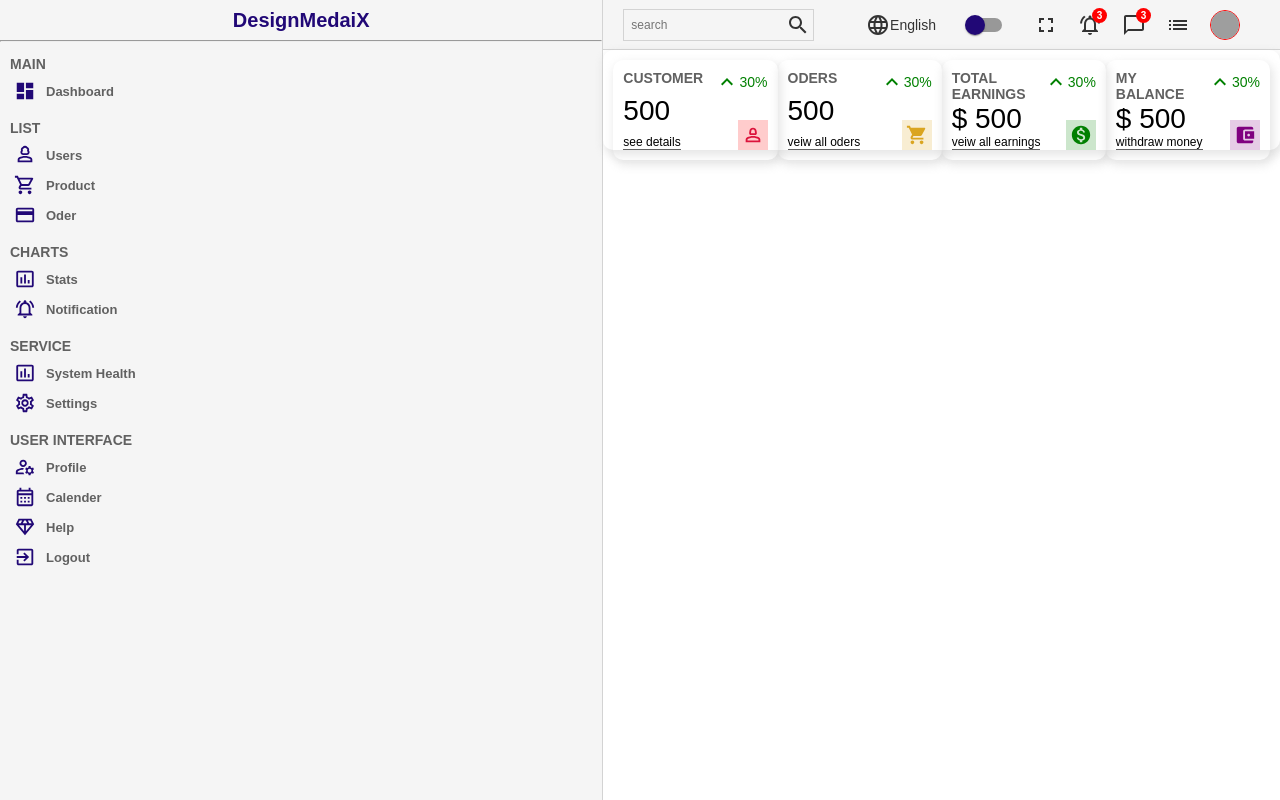
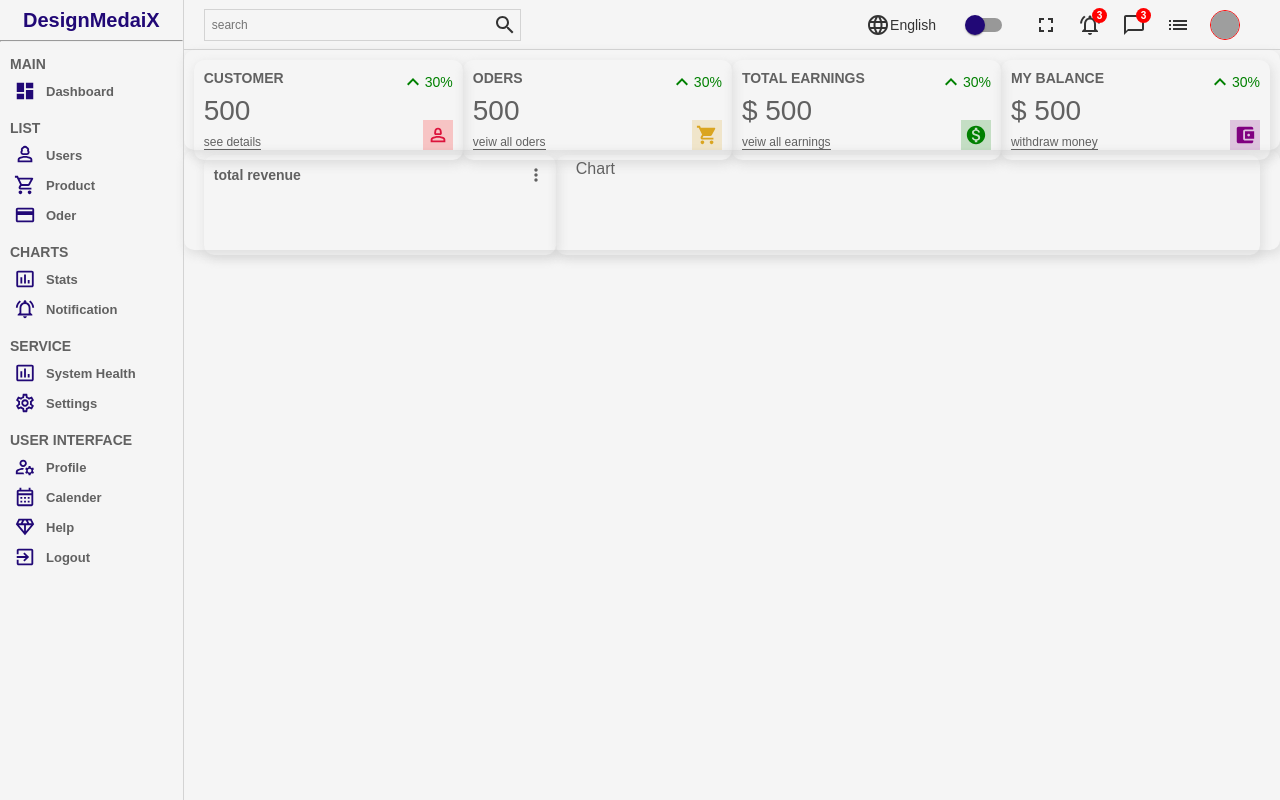
Before and after one commit to BonifaceHillary/dashboard2, a React (Create React App) app: page / in a window 1280 px wide. Built offline with nearby package versions, Linux system fonts and the light colour scheme; grey boxes are pictures that could not be loaded.

Commit message:
initial commit

```diff
--- /dev/null
+++ b/src/components/chart/Chart.jsx
@@ -0,0 +1,12 @@
+import React from 'react'
+import "./chart.scss"
+
+const Chart = () => {
+  return (
+    <div className='chart'>
+      Chart
+    </div>
+  )
+}
+
+export default Chart
--- /dev/null
+++ b/src/components/chart/chart.scss
@@ -0,0 +1,12 @@
+.chart{
+  flex: 4;
+
+  padding: 10px;
+
+
+
+  -webkit-box-shadow: 2px 4px 10px 1px rgba(0,0,0,0.47);
+  box-shadow: 2px 4px 10px 1px rgba(201,201,201,0.47);
+  height: 100px;
+  border-radius: 10px;
+}
--- /dev/null
+++ b/src/components/featured/Featured.jsx
@@ -0,0 +1,25 @@
+import React from 'react'
+import "./featured.scss"
+
+import MoreVertIcon from '@mui/icons-material/MoreVert';
+// import { CircularProgress } from '@mui/material';
+
+const Featured = () => {
+  return (
+    <div className='featured'>
+      <div className="top">
+        <h1 className="title">total revenue</h1>
+        <MoreVertIcon fontSize='small' />
+      </div>
+      <div className="bottom">
+        <div className="featuredchart">
+
+
+
+        </div>
+      </div>
+    </div>
+  )
+}
+
+export default Featured
--- /dev/null
+++ b/src/components/featured/featured.scss
@@ -0,0 +1,23 @@
+.featured{
+  flex: 2;
+  padding: 10px;
+
+
+  -webkit-box-shadow: 2px 4px 10px 1px rgba(0,0,0,0.47);
+  box-shadow: 2px 4px 10px 1px rgba(201,201,201,0.47);
+  height: 100px;
+  border-radius: 10px;
+
+  .top{
+    display: flex;
+    align-items: center;
+    justify-content: space-between;
+    color: #616161;
+
+
+    .title{
+      font-size: 14px;
+      font-weight: 700;
+    }
+  }
+}
--- a/src/components/sidebar/sidebar.scss
+++ b/src/components/sidebar/sidebar.scss
@@ -1,5 +1,5 @@
  .sidebar{
-  flex: 1.3;
+  flex: 1;
   min-height: 100vh;
   border-right: 0.4px solid lightgray;
   background-color: whitesmoke;
--- a/src/pages/home/Home.jsx
+++ b/src/pages/home/Home.jsx
@@ -7,6 +7,10 @@
  import Navbar  from '../../components/navbar/Navbar'
 
  import Widget from '../../components/widget/Widget'
+
+import Featured from '../../components/featured/Featured'
+
+import Chart from '../../components/chart/Chart'
 
 const Home = () => {
   return (
@@ -23,6 +27,11 @@
            <Widget type="balance" />
         </div>
 
+        <div className="chart">
+          <Featured />
+          <Chart />
+        </div>
+
       </div>
     </div>
   )
--- a/src/pages/home/home.scss
+++ b/src/pages/home/home.scss
@@ -1,17 +1,11 @@
-// .home {
-//   display: flex;
-//   .homecontainer{
-//     flex: 7;
 
-//   }
-// }
 
 
 
 .home{
   display: flex;
 
-  .homeContainer{
+  .homecontainer{
     flex: 6;
     background-color: whitesmoke;
     color: #616161;
@@ -22,5 +16,10 @@
       padding: 20px;
       gap: 20px;
     }
+
+    .chart{
+      display: flex;
+      padding: 5px 20px;
+    }
   }
 }
```
